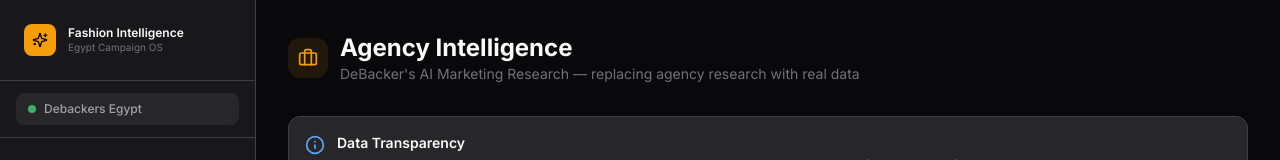
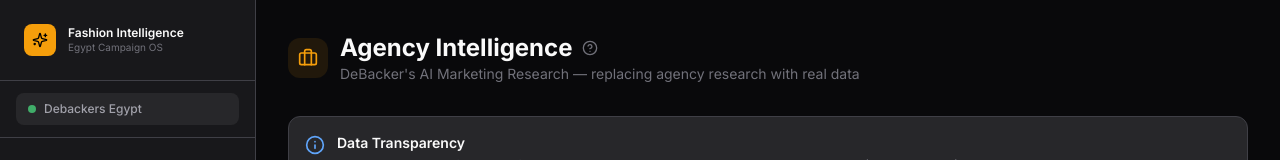
Before and after one commit to AZZARO-A83/fashion-intelligence-os, a Next.js app: page /agency in a window 1280 px wide. Shown: the top 160 px of the page. Built offline with nearby package versions, Linux system fonts and the light colour scheme.

Commit message:
Roll out HelpButton to all 14 tabs
Wired HelpButton into shared PageHeader (auto-shows by route) — covers 10 pages
in one change. Added manually to the 4 inline-header agency pages (hub, flash,
weekly, monthly). Every section now has a plain-English ? for the team.

```diff
--- a/src/app/agency/monthly/page.tsx
+++ b/src/app/agency/monthly/page.tsx
@@ -3,6 +3,7 @@
 import { useState } from "react";
 import { LineChart, RefreshCw, AlertCircle } from "lucide-react";
 import { MonthlyStrategy } from "@/types";
+import { HelpButton } from "@/components/ui/help-button";
 
 function DataBadge() {
   return <span className="text-[10px] bg-purple-500/20 text-purple-400 px-1.5 py-0.5 rounded font-bold">🔵 AI RESEARCH</span>;
@@ -55,6 +56,7 @@
               <h1 className="text-2xl font-bold text-foreground">Monthly Strategy</h1>
               <span className="text-[10px] bg-purple-500/20 text-purple-400 px-2 py-0.5 rounded font-bold">MONTHLY</span>
               <DataBadge />
+              <HelpButton section="/agency/monthly" />
             </div>
             <p className="text-sm text-muted">Full market analysis, seasonal plan, campaign calendar, budget — For management</p>
           </div>
--- a/src/app/agency/page.tsx
+++ b/src/app/agency/page.tsx
@@ -2,6 +2,7 @@
 
 import Link from "next/link";
 import { Briefcase, FlameKindling, CalendarRange, LineChart, ArrowRight, Info } from "lucide-react";
+import { HelpButton } from "@/components/ui/help-button";
 
 const reports = [
   {
@@ -49,7 +50,10 @@
             <Briefcase className="w-5 h-5 text-accent" />
           </div>
           <div>
-            <h1 className="text-2xl font-bold text-foreground">Agency Intelligence</h1>
+            <div className="flex items-center gap-2">
+              <h1 className="text-2xl font-bold text-foreground">Agency Intelligence</h1>
+              <HelpButton section="/agency" />
+            </div>
             <p className="text-sm text-muted">DeBacker&apos;s AI Marketing Research — replacing agency research with real data</p>
           </div>
         </div>
--- a/src/app/agency/weekly/page.tsx
+++ b/src/app/agency/weekly/page.tsx
@@ -3,6 +3,7 @@
 import { useState } from "react";
 import { CalendarRange, RefreshCw, AlertCircle, Target, Users, CalendarDays } from "lucide-react";
 import { WeeklyBrief } from "@/types";
+import { HelpButton } from "@/components/ui/help-button";
 
 function DataBadge() {
   return <span className="text-[10px] bg-blue-500/20 text-blue-400 px-1.5 py-0.5 rounded font-bold">🔵 AI RESEARCH</span>;
@@ -61,6 +62,7 @@
               <h1 className="text-2xl font-bold text-foreground">Weekly Report</h1>
               <span className="text-[10px] bg-blue-500/20 text-blue-400 px-2 py-0.5 rounded font-bold">WEEKLY</span>
               <DataBadge />
+              <HelpButton section="/agency/weekly" />
             </div>
             <p className="text-sm text-muted">Full week strategy, competitor watch, content plan, KPI targets — For management & marketing team</p>
           </div>
--- a/src/components/layout/page-header.tsx
+++ b/src/components/layout/page-header.tsx
@@ -1,4 +1,8 @@
+"use client";
+
 import { ReactNode } from "react";
+import { usePathname } from "next/navigation";
+import { HelpButton } from "@/components/ui/help-button";
 
 interface PageHeaderProps {
   title: string;
@@ -8,6 +12,7 @@
 }
 
 export function PageHeader({ title, subtitle, action, badge }: PageHeaderProps) {
+  const pathname = usePathname();
   return (
     <div className="flex items-start justify-between px-8 py-6 border-b border-border bg-surface/50 backdrop-blur sticky top-0 z-10">
       <div>
@@ -18,6 +23,8 @@
               {badge}
             </span>
           )}
+          {/* Auto-shows the plain-English "?" help for this route */}
+          <HelpButton section={pathname} />
         </div>
         {subtitle && <p className="text-sm text-muted mt-0.5">{subtitle}</p>}
       </div>
```
